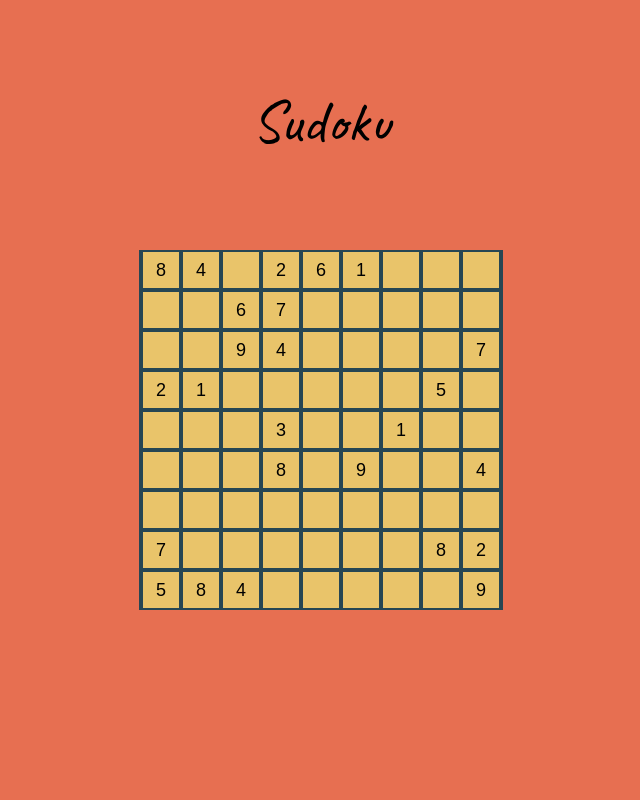
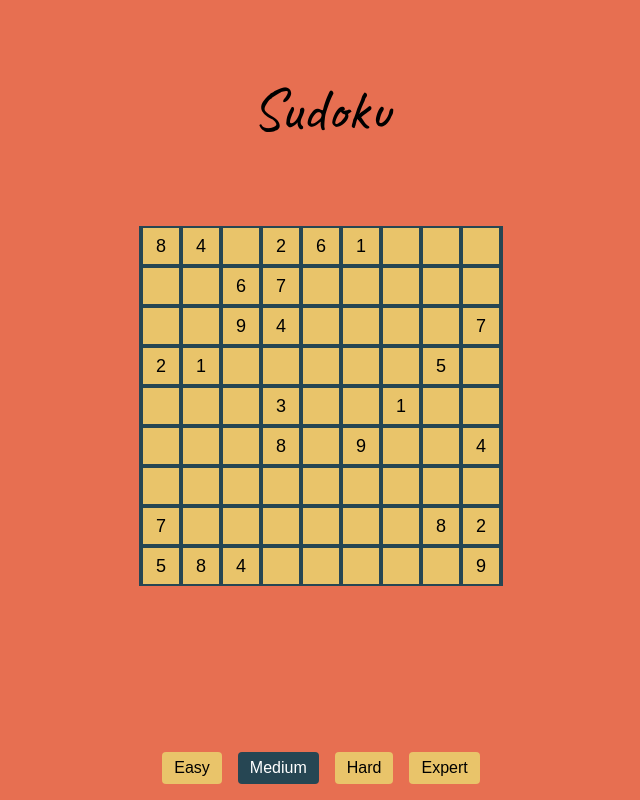
Before and after one commit to souparno-nag/game-hub, a Next.js app: page /sudoku in a window 1280 px wide. Shown: the whole page, without its empty margins (319-959 px from the left). Built offline with nearby package versions, Linux system fonts and the light colour scheme.

Commit message:
add difficulty and timer logic

```diff
--- a/app/sudoku/page.tsx
+++ b/app/sudoku/page.tsx
@@ -132,6 +132,23 @@ export default function Sudoku() {
     const [initialBoard, setInitialBoard] = useState<number[][]>([]);
     const [gameStatus, setGameStatus] = useState<"Won" | "Playing">("Playing");
     const [difficulty, setDifficulty] = useState<string>("medium");
+    const [timer, setTimer] = useState(0);
+    const [score, setScore] = useState(0);
+    const [isPaused, setIsPaused] = useState(false);
+
+
+    const resetGame = (level: string) => {
+        const newBoard = generateFullBoard();
+        fillDiagonalBoxes(newBoard);
+        solveSudoku(newBoard);
+        setSolutionBoard(newBoard);
+        const puzzleBoard = createPuzzle(newBoard, level);
+        setBoard(puzzleBoard);
+        setInitialBoard(puzzleBoard);
+        setDifficulty(level);
+        setTimer(0);
+        setGameStatus("Playing");
+    };
 
     // Generate a valid board only on the client using useEffect
     useEffect(() => {
@@ -166,6 +183,33 @@ export default function Sudoku() {
             setGameStatus("Playing");
         }
     }, [board,solutionBoard]);
+
+    // Timer Logic
+    useEffect(() => {
+        let interval: NodeJS.Timeout;
+        if (gameStatus === "Playing" && !isPaused && initialBoard.length > 0) {
+            interval = setInterval(() => {
+                setTimer((prev) => prev + 1);
+            }, 1000);
+        }
+        return () => clearInterval(interval);
+    }, [gameStatus, isPaused, initialBoard]);
+
+    // Score calculation when won
+    useEffect(() => {
+        if (gameStatus === "Won") {
+            const difficultyBonus = { easy: 1000, medium: 2000, hard: 3000, expert: 5000 }[difficulty];
+            const timePenalty = timer * 2;
+            setScore(Math.max(0, difficultyBonus - timePenalty));
+        }
+    }, [gameStatus]);
+
+    // Formatting helper
+    const formatTime = (seconds: number) => {
+        const mins = Math.floor(seconds / 60);
+        const secs = seconds % 60;
+        return `${mins}:${secs.toString().padStart(2, '0')}`;
+    };
 
     // Don't render the grid until the board is generated
     if (initialBoard.length == 0) {
@@ -242,6 +286,19 @@ export default function Sudoku() {
                     })
                 }
             </div>
+            <div className="flex gap-4 mb-4">
+                {['easy', 'medium', 'hard', 'expert'].map((lvl) => (
+                    <button
+                        key={lvl}
+                        onClick={() => resetGame(lvl)}
+                        className={`px-3 py-1 rounded capitalize ${
+                            difficulty === lvl ? 'bg-sudoku-blueandgrey text-white' : 'bg-sudoku-offwhite'
+                        }`}
+                    >
+                        {lvl}
+                    </button>
+                ))}
+            </div>
         </div>
     );
 }
```
